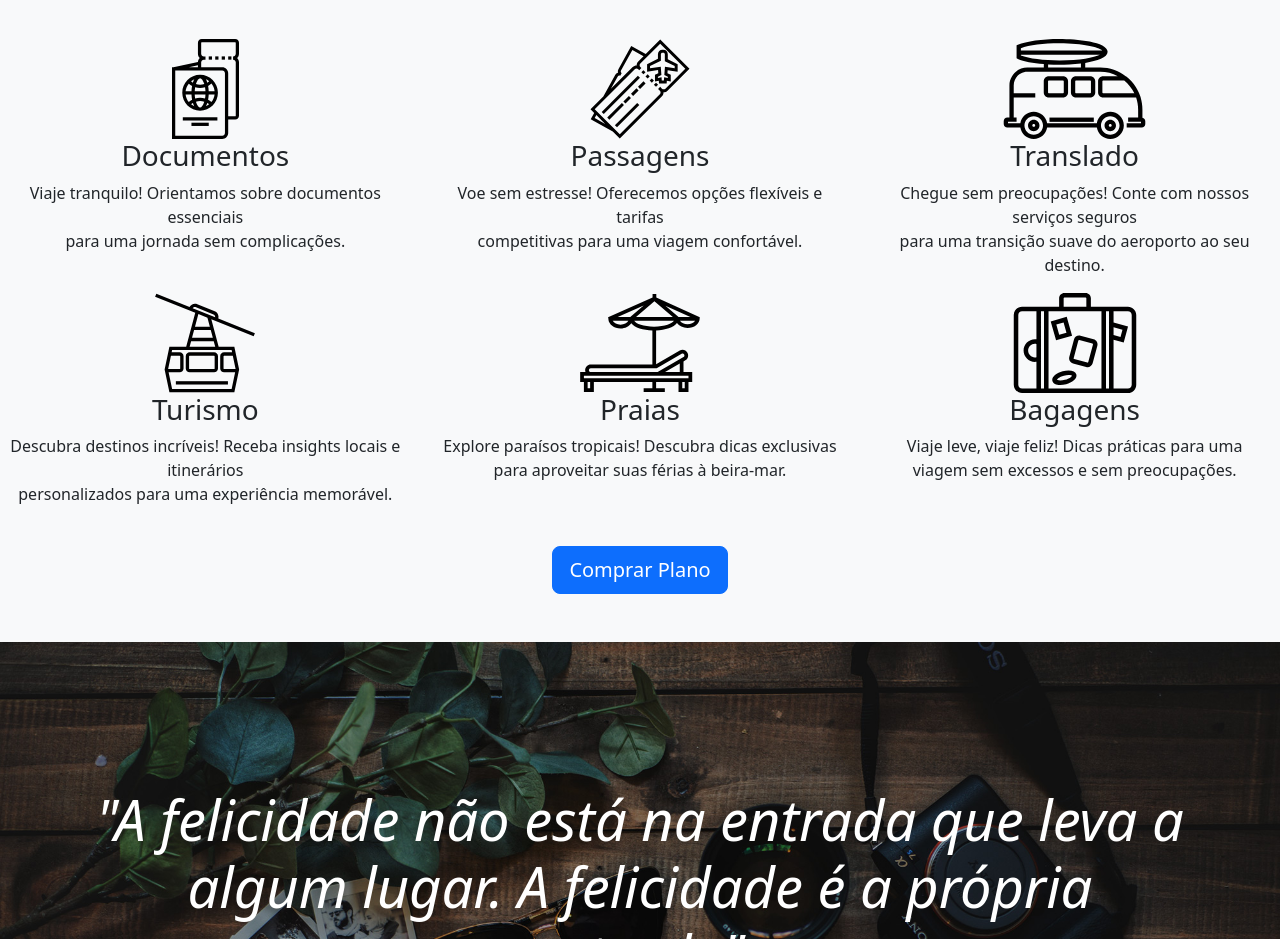
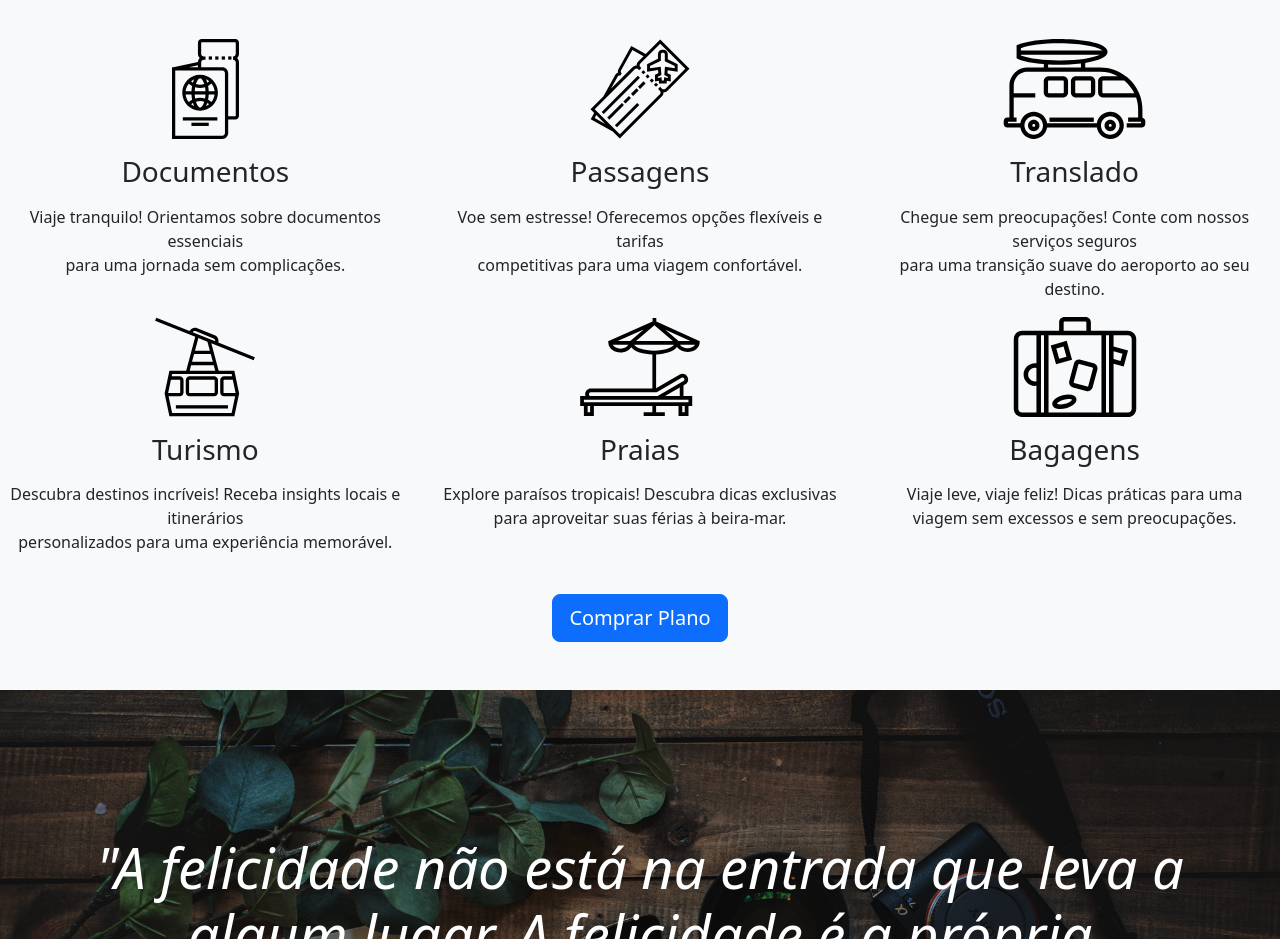
Before and after one commit to wladimirrodrigues/caravan, a plain HTML site: page index.html in a window 1280 px wide. Shown: the part 780-1719 px from the top of the page. Drawn offline with nearby package versions, Linux system fonts and the light colour scheme.

Commit message:
margin dos icones

```diff
--- a/index.html
+++ b/index.html
@@ -76,7 +76,6 @@
 
   <section class="conteiner-fluid ">
     <div class="row bg-dark text-white">
-
       <div class="col-lg-7 p-0">
         <div id="carouselCidade" class="carousel slide">
           <div class="carousel-indicators">
@@ -135,7 +134,7 @@
           <div style="height: 100px;" class="d-flex justify-content-center">
             <img src="img/icones/passaporte.svg" alt="passaporte">
           </div>
-          <h3>Documentos</h3>
+          <h3 class="my-3">Documentos</h3>
           <p>Viaje tranquilo! Orientamos sobre documentos essenciais <br> para uma jornada sem complicações.
           </p>
         </div>
@@ -143,7 +142,7 @@
           <div style="height: 100px;" class="d-flex justify-content-center">
             <img src="img/icones/passagens.svg" alt="Passagens">
           </div>
-          <h3>Passagens</h3>
+          <h3 class="my-3">Passagens</h3>
           <p>Voe sem estresse! Oferecemos opções flexíveis e tarifas <br> competitivas para uma viagem confortável.
           </p>
         </div>
@@ -151,7 +150,7 @@
           <div style="height: 100px;" class="d-flex justify-content-center">
             <img src="img/icones/translado.svg" alt="translado">
           </div>
-          <h3>Translado</h3>
+          <h3 class="my-3">Translado</h3>
           <p>Chegue sem preocupações! Conte com nossos serviços seguros <br> para uma transição suave do aeroporto ao seu destino.
           </p>
         </div>
@@ -159,25 +158,24 @@
           <div style="height: 100px;" class="d-flex justify-content-center">
             <img src="img/icones/turismo.svg" alt="translado">
           </div>
-          <h3>Turismo</h3>
+          <h3 class="my-3">Turismo</h3>
           <p>Descubra destinos incríveis! Receba insights locais e itinerários <br> personalizados para uma experiência memorável.
           </p>
         </div>
         <div class="col-xl-4 col-md-6">
           <div style="height: 100px;" class="d-flex justify-content-center">
-            <img src="img/icones/praias.svg" alt="translado">
+            <img src="./img/icones/praias.svg" alt="translado">
           </div>
-          <h3>Praias</h3>
+          <h3 class="my-3">Praias</h3>
           <p>Explore paraísos tropicais! Descubra dicas exclusivas <br> para aproveitar suas férias à beira-mar.
           </p>
         </div>
         <div class="col-xl-4 col-md-6">
           <div style="height: 100px;" class="d-flex justify-content-center">
-            <img src="../caravan/img/icones/bagagens.svg" alt="translado">
+            <img src="./img/icones/bagagens.svg" alt="translado">
           </div>
-          <h3>Bagagens</h3>
+          <h3 class="my-3">Bagagens</h3>
           <p>Viaje leve, viaje feliz! Dicas práticas para uma <br> viagem sem excessos e sem preocupações.
-
           </p>
         </div>
 
```
